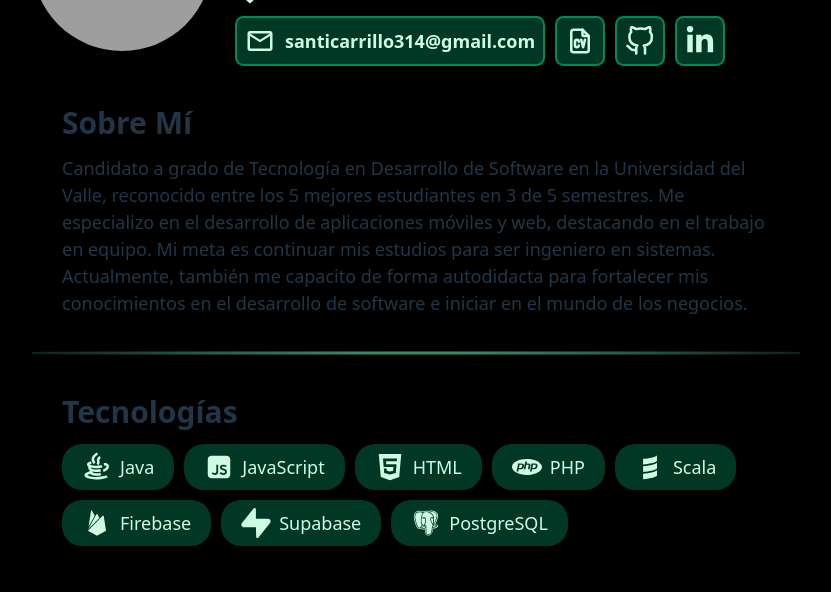
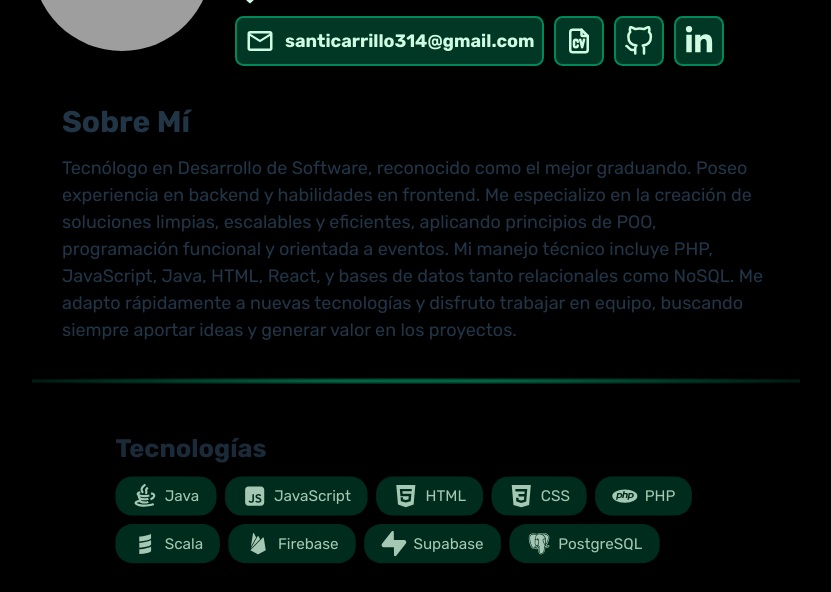
Before and after one commit to santiagocarrilloT/Portafolio, a React (Vite) app: page / in a window 1280 px wide. Shown: the part 208-800 px from the top of the page, without its empty margins (224-1055 px from the left). Built offline with nearby package versions, Linux system fonts and the light colour scheme; grey boxes are pictures that could not be loaded.

Commit message:
Animaciones

```diff
--- a/index.html
+++ b/index.html
@@ -2,7 +2,7 @@
 <html lang="en">
   <head>
     <meta charset="UTF-8" />
-    <link rel="icon" type="image/svg+xml" href="/vite.svg" />
+    <link rel="icon" type="image/svg+xml" href="./src/assets/icon_page.png" />
     <meta name="viewport" content="width=device-width, initial-scale=1.0" />
     <title>Portafolio Santiago Carrillo</title>
   </head>
@@ -10,4 +10,11 @@
     <div id="root"></div>
     <script type="module" src="/src/main.jsx"></script>
   </body>
+
+  <link rel="preconnect" href="https://fonts.googleapis.com" />
+  <link rel="preconnect" href="https://fonts.gstatic.com" crossorigin />
+  <link
+    href="https://fonts.googleapis.com/css2?family=Rubik:ital,wght@0,300..900;1,300..900&display=swap"
+    rel="stylesheet"
+  />
 </html>
--- a/src/App.jsx
+++ b/src/App.jsx
@@ -1,4 +1,3 @@
-import { useState } from "react";
 import "./App.css";
 import { FollowCard } from "./FollowCard";
 
--- a/src/FollowCard.css
+++ b/src/FollowCard.css
@@ -104,6 +104,13 @@
   align-items: center;
   flex-direction: column;
   padding: 30px;
+
+  view-timeline: --image;
+  view-timeline-axis: block;
+  animation-timeline: --image;
+  animation-name: show;
+  animation-range: entry 25% cover 35%;
+  animation-fill-mode: both;
 }
 
 .follow-card-section h2 {
@@ -120,11 +127,28 @@
   margin-top: 0px;
 }
 
+@keyframes show {
+  from {
+    opacity: 0;
+    scale: 25%;
+  }
+  to {
+    opacity: 1;
+    scale: 100%;
+  }
+}
+
 .follow-card-section-tech {
   display: flex;
   align-items: center;
   justify-content: left;
   padding: 30px;
+  view-timeline: --image;
+  view-timeline-axis: block;
+  animation-timeline: --image;
+  animation-name: show;
+  animation-range: entry 25% cover 35%;
+  animation-fill-mode: both;
 }
 
 .follow-card-section-tech h2 {
@@ -155,6 +179,13 @@
   flex-wrap: wrap;
   margin-top: 10px;
   gap: 10px;
+  animation: 720ms change-tech linear 2;
+}
+
+@keyframes change-tech {
+  to {
+    padding: 2px;
+  }
 }
 
 .follow-card-tech-div {
@@ -181,6 +212,12 @@
   justify-content: left;
   flex-direction: column;
   padding: 30px;
+  view-timeline: --image;
+  view-timeline-axis: block;
+  animation-timeline: --image;
+  animation-name: show;
+  animation-range: entry 25% cover 35%;
+  animation-fill-mode: both;
 }
 
 .follow-card-section-projects h2 {
@@ -288,12 +325,63 @@
   background-color: #00875a38;
 }
 
+.btn-projects {
+  position: relative;
+  padding: 15px 45px;
+  text-decoration: none;
+  color: #fff;
+  letter-spacing: 2px;
+  transition: all 0.6s ease;
+}
+
 .follow-card-projects-button {
-  font-size: 18px;
+  border: 3px solid;
+  border-radius: 20px;
+  /* font-size: 18px;
   color: #eae5ff;
   border-style: solid;
   border-color: #9676ff;
-  background-color: #3d06ac81;
+  background-color: #3d06ac81; */
+}
+
+.follow-card-projects-button:hover {
+  background-color: #3d06ac56;
+  box-shadow: 0 0 20px #9676ff;
+  border-color: #9676ff;
+  color: #fff;
+  /* border-color: #eae5ff; */
+}
+
+.follow-card-projects-button span:nth-child(n) {
+  position: absolute;
+  width: 10px;
+  height: 10px;
+  border: 3px solid;
+}
+
+.follow-card-projects-button span:nth-child(1) {
+  right: 10%;
+  top: -10%;
+  background-color: #fff;
+}
+
+.follow-card-projects-button span:nth-child(2) {
+  left: 10%;
+  bottom: -10px;
+}
+
+.follow-card-projects-button:hover span:nth-child(1) {
+  right: 80%;
+  transform: rotate(90deg);
+  color: #9676ff;
+  background-color: #9676ff;
+  /* animation: animate1 0.6s ease forwards; */
+}
+
+.follow-card-projects-button:hover span:nth-child(2) {
+  left: 80%;
+  transform: rotate(90deg);
+  color: #9676ff;
 }
 
 .follow-card-section-formation h2 {
@@ -349,6 +437,17 @@
   margin: 5px;
 }
 
+@keyframes showFinal {
+  from {
+    opacity: 0;
+    scale: 0%;
+  }
+  to {
+    opacity: 1;
+    scale: 100%;
+  }
+}
+
 .follow-card-info-final {
   display: flex;
   flex-direction: column;
@@ -356,6 +455,12 @@
   text-align: left;
   justify-content: left;
   gap: 10px;
+  view-timeline: --image;
+  view-timeline-axis: block;
+  animation-timeline: --image;
+  animation-name: showFinal;
+  animation-range: entry 25% cover 20%;
+  animation-fill-mode: both;
 }
 
 .follow-card-info-final-p {
@@ -383,8 +488,44 @@
 
 .follow-line {
   width: 100%;
-  height: 4px;
-  background: radial-gradient(#3c8565 20%, #000000 90%);
+  height: 6px;
+  /*background: radial-gradient(#3c8565 20%, #000000 90%);*/
+  background: radial-gradient(#036242 20%, #000000 90%);
+  animation: 740ms alternate change-color infinite;
+}
+
+@keyframes change-color {
+  /* 12% {
+    background: radial-gradient(#00875a, 20%, #000000 90%);
+  }
+
+  25% {
+    background: radial-gradient(#009b63 20%, #000000 90%);
+  } */
+
+  37% {
+    background: radial-gradient(#0abf7a 20%, #000000 90%);
+  }
+
+  50% {
+    background: radial-gradient(#2fd892 20%, #000000 90%);
+  }
+
+  62% {
+    background: radial-gradient(#6aebb2 20%, #000000 90%);
+  }
+
+  75% {
+    background: radial-gradient(#a4f6cc 20%, #000000 90%);
+  }
+
+  87% {
+    background: radial-gradient(#d0fbe3 20%, #000000 90%);
+  }
+
+  100% {
+    background: radial-gradient(#d0fbe3 20%, #000000 90%);
+  }
 }
 
 /* Large tablets and desktops */
@@ -402,6 +543,11 @@
   .follow-card-section-projects,
   .follow-card-section-formation {
     padding: 20px;
+    view-timeline: --image;
+    view-timeline-axis: block;
+    animation-timeline: --image;
+    animation-name: show;
+    animation-fill-mode: both;
   }
 }
 
@@ -555,6 +701,16 @@
 
 /* Very small devices */
 @media (max-width: 400px) {
+  .follow-card-contact {
+    flex-direction: column;
+    align-items: flex-start;
+  }
+
+  .follow-card-contact-2 {
+    flex-direction: row;
+    align-items: flex-start;
+  }
+
   .follow-card-username {
     font-size: 24px;
   }
--- a/src/FollowCard.jsx
+++ b/src/FollowCard.jsx
@@ -20,8 +20,7 @@ import { TbFileCv } from "react-icons/tb";
 import { FaFlutter } from "react-icons/fa6";
 import { TbCircleLetterBFilled } from "react-icons/tb";
 import { TecnologiesComponent } from "./components/TecnologiesComponent.jsx";
-import { IoLogoCss3 } from "react-icons/io5";
-import { IoIosSchool } from "react-icons/io";
+import { IoIosSchool, IoLogoCss3 } from "react-icons/io";
 
 import { ProyectsComponent } from "./components/ProyectsComponents.jsx";
 import { FormationComponent } from "./components/FormationComponent.jsx";
@@ -168,14 +167,15 @@ export function FollowCard() {
         <div>
           <h2>Sobre Mí</h2>
           <p>
-            Candidato a grado de Tecnología en Desarrollo de Software en la
-            Universidad del Valle, reconocido entre los 5 mejores estudiantes en
-            3 de 5 semestres. Me especializo en el desarrollo de aplicaciones
-            móviles y web, destacando en el trabajo en equipo. Mi meta es
-            continuar mis estudios para ser ingeniero en sistemas. Actualmente,
-            también me capacito de forma autodidacta para fortalecer mis
-            conocimientos en el desarrollo de software e iniciar en el mundo de
-            los negocios.
+            Tecnólogo en Desarrollo de Software, reconocido como el mejor
+            graduando. Poseo experiencia en backend y habilidades en frontend.
+            Me especializo en la creación de soluciones limpias, escalables y
+            eficientes, aplicando principios de POO, programación funcional y
+            orientada a eventos. Mi manejo técnico incluye PHP, JavaScript,
+            Java, HTML, React, y bases de datos tanto relacionales como NoSQL.
+            Me adapto rápidamente a nuevas tecnologías y disfruto trabajar en
+            equipo, buscando siempre aportar ideas y generar valor en los
+            proyectos.
           </p>
         </div>
       </section>
@@ -196,6 +196,8 @@ export function FollowCard() {
             />
             {/* HTML */}
             <TecnologiesComponent nameTech="HTML" Icon={FaHtml5} />
+            {/* CSS */}
+            <TecnologiesComponent nameTech="CSS" Icon={IoLogoCss3} />
             {/* PHP */}
             <TecnologiesComponent nameTech="PHP" Icon={SiPhp} />
             {/* Scala */}
@@ -222,14 +224,16 @@ export function FollowCard() {
               return element;
             })}
           </div>
-          <button
+          <a
             onClick={() => {
               setShowAll(!showAll);
             }}
-            className="follow-card-projects-button"
+            className="btn-projects follow-card-projects-button"
           >
             {showAll ? "Ver menos" : "Ver más"}
-          </button>
+            <span></span>
+            <span></span>
+          </a>
         </div>
       </section>
 
--- a/src/index.css
+++ b/src/index.css
@@ -1,5 +1,8 @@
 :root {
-  font-family: system-ui, Avenir, Helvetica, Arial, sans-serif;
+  /*font-family: system-ui, Avenir, Helvetica, Arial, sans-serif;*/
+  font-family: "Rubik", sans-serif;
+  font-optical-sizing: auto;
+  font-style: normal;
   line-height: 1.5;
   font-weight: 400;
 
```
Also changed, not shown: src/assets/icon_page.png (added).
